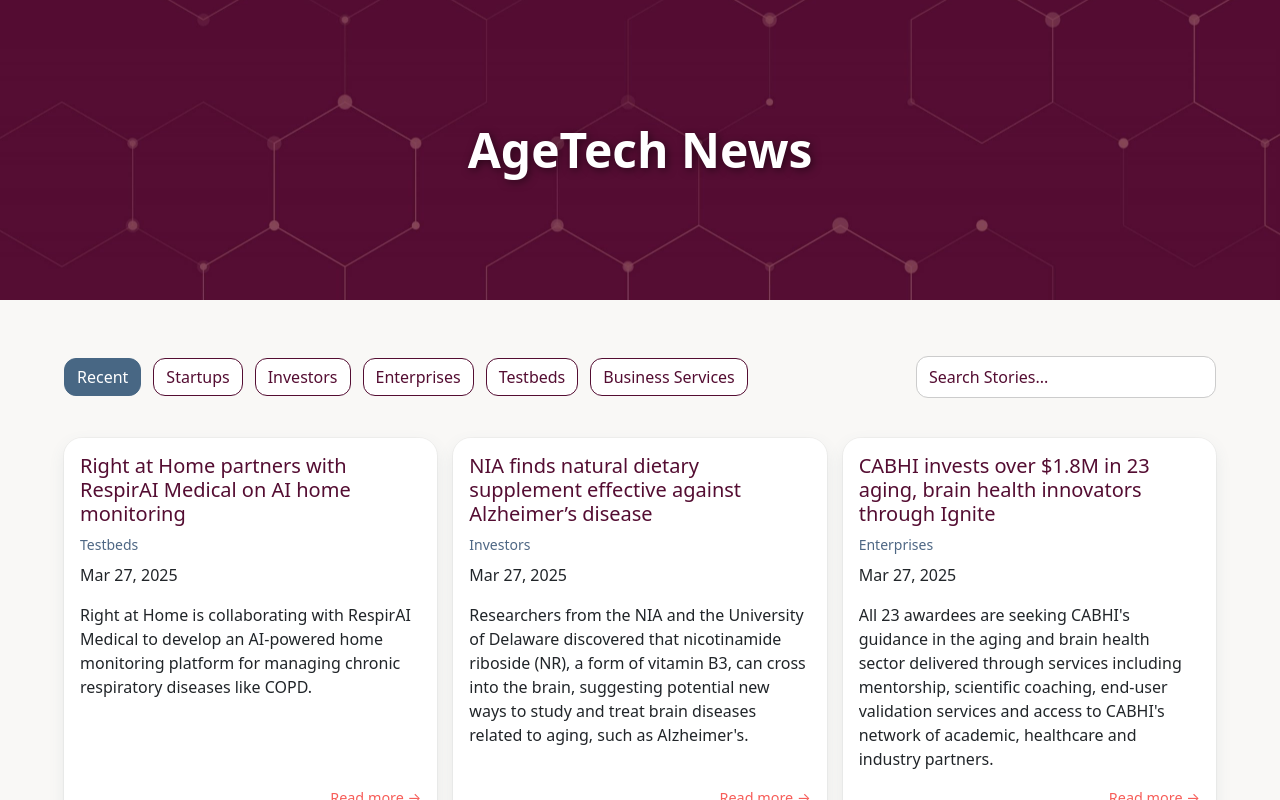
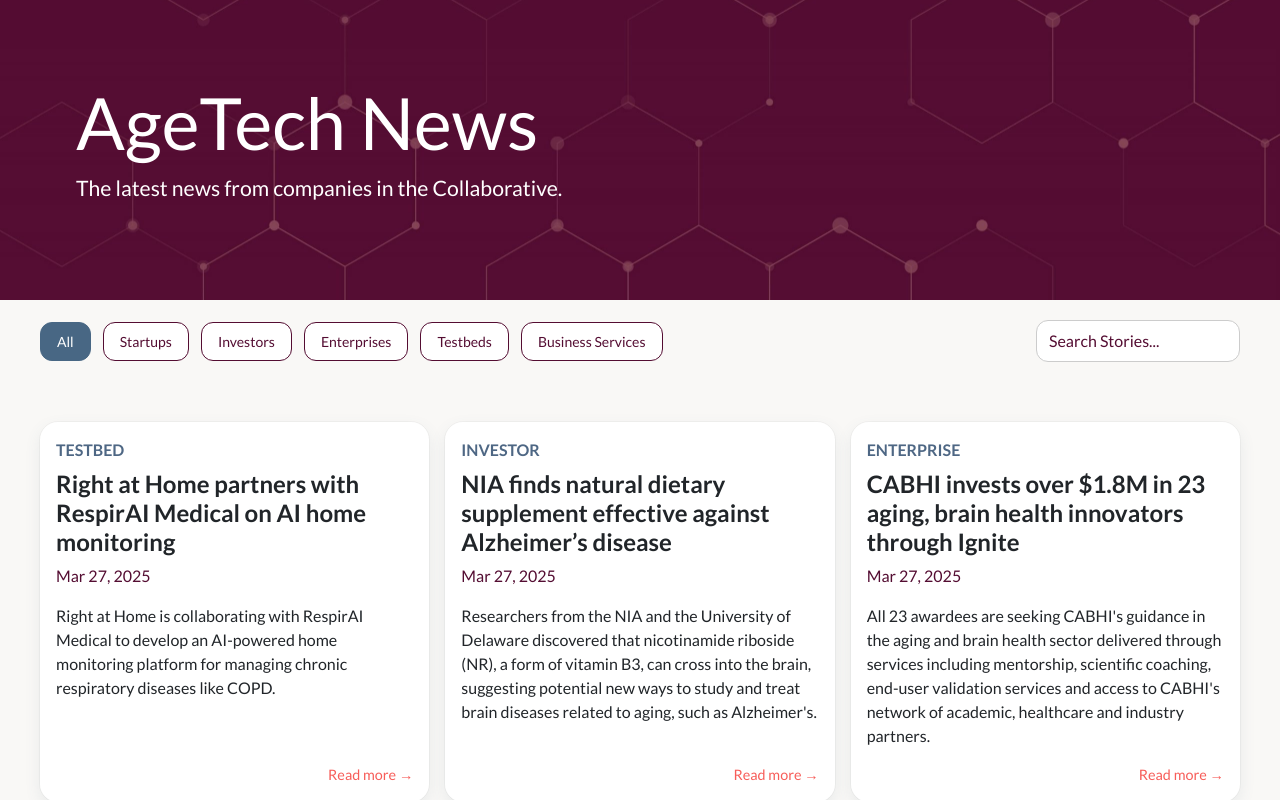
Before and after one commit to MichaelAARP/agetech-news, a Next.js app in the folder agetech-news/: page / in a window 1280 px wide. Shown: the top 800 px of the page. Built offline with nearby package versions, Linux system fonts and the light colour scheme.

Commit message:
update styles to match the public ATC site, fixed firefox scroll issue, and added subheader.

```diff
--- a/agetech-news/app/globals.css
+++ b/agetech-news/app/globals.css
@@ -1,49 +1,22 @@
+@import url('https://fonts.googleapis.com/css2?family=Lato:wght@400;700&display=swap');
+
+
 body {
   background-color: #f9f8f6;
+  font-family: 'Lato', sans-serif !important;
+  margin: 0;
+  width: 100%;
 }
 
-.btn-primary {
-  background-color: #486784;
-  border-color: #486784;
-  border-radius: 12px;
+/* fix firefox horz scroll bar */
+@-moz-document url-prefix() {
+  html, body {
+    overflow-x: hidden !important;
+    scrollbar-width: none;
+
+  }
 }
 
-.btn-primary:hover {
-  background-color: #486784;
-  border-color: #486784;
-  border-radius: 12px;
-}
-
-.btn-outline-primary {
-  color: #540D32;
-  border-color: #540D32;
-  background-color: #fff;
-  border-radius: 12px;
-}
-
-.btn-outline-primary:hover {
-  background-color: #F75D59;
-  color: #fff;
-  border-color: #F75D59;
-  border-radius: 12px;
-}
-
-.btn-primary:active,
-.btn-primary:focus,
-.btn-primary:focus-visible {
-  background-color: #486784 !important;
-  border-color: #486784 !important;
-  box-shadow: none !important;
-}
-
-.btn-outline-primary:active,
-.btn-outline-primary:focus,
-.btn-outline-primary:focus-visible {
-  background-color: #486784 !important;
-  border-color: #486784 !important;
-  color: #fff !important;
-  box-shadow: none !important;
-}
 
 
 @media (max-width: 600px) {
--- a/agetech-news/app/page.module.css
+++ b/agetech-news/app/page.module.css
@@ -1,30 +1,38 @@
-/* page.tsx styles */
-
 .hero {
   position: relative;
-  width: 100%;
   height: 300px;
-  overflow: hidden;
-  margin-bottom: 32px;
+  background-image: url('/hero.jpg');
+  background-size: cover;
+  background-position: center;
+  display: flex;
+  flex-direction: column;
+  align-items: flex-start;
+  justify-content: center;
+  padding-left: 24px;
+  text-align: left;
 }
 
-.heroImage {
+.heroOverlay {
+  color: white;
+  padding: 0 24px;
+  max-width: 1200px;
+  margin: 0 auto;
   width: 100%;
-  height: 100%;
-  object-fit: cover;
-  display: block;
+  display: flex;
+  flex-direction: column;
+  align-items: flex-start;
 }
 
 .heroTitle {
-  position: absolute;
-  top: 50%;
-  left: 50%;
-  transform: translate(-50%, -50%);
-  color: white;
-  font-size: 3rem;
-  font-weight: bold;
-  text-shadow: 2px 2px 8px rgba(0,0,0,0.5);
-  margin: 0;
+  font-size: 4.5rem;
+  margin-bottom: 0.5rem;
+  text-align: left;
+}
+
+.heroSubheader {
+  font-size: 1.325rem;
+  font-weight: 400;
+  text-align: left;
 }
 
 /* content wrapper */
@@ -32,7 +40,6 @@
   display: grid;
   grid-template-columns: repeat(auto-fit, minmax(300px, 1fr));
   gap: 16px;
-  padding: 24px;
   max-width: 1200px;
   margin: 0 auto;
 }
@@ -44,6 +51,7 @@
   align-items: center;
   flex-wrap: wrap;
   gap: 12px;
+  padding: 20px 00px;
   margin-bottom: 24px;
   grid-column: 1 / -1;
 }
@@ -55,12 +63,13 @@
 }
 
 .searchGroup {
-  flex-grow: 1;
   max-width: 300px;
-  margin-left: auto;
+  width: 100%;
+  display: flex;
+  justify-content: flex-end;
 }
 
-.searchGroup input[type="text"] {
+.searchInput {
   border-radius: 12px !important;
   border: 1px solid #ccc !important;
   padding: 8px 12px;
@@ -69,15 +78,50 @@
   color: #000;
 }
 
-.searchGroup input[type="text"]:focus {
+.searchInput:focus {
   box-shadow: 0 0 0 0.2rem rgba(72, 103, 132, 0.35) !important;
   outline: none;
   color: #540D32;
 }
 
-.searchGroup input::placeholder {
+.searchInput::placeholder {
   color: #540D32;
   opacity: 1;
+}
+
+.customBtn {
+  font-size: 14px;
+  padding: 8px 16px;
+  border-radius: 12px;
+  border: 1px solid transparent;
+  cursor: pointer;
+  transition: background-color 0.2s ease, border-color 0.2s ease, color 0.2s ease;
+  font-family: 'Lato', sans-serif;
+}
+
+.primary {
+  background-color: #486784;
+  color: white;
+  border-color: #486784;
+}
+
+.primary:hover,
+.primary:focus {
+  background-color: #3a5771;
+  border-color: #3a5771;
+}
+
+.outline {
+  background-color: #fff;
+  color: #540D32;
+  border: 1px solid #540D32;
+}
+
+.outline:hover,
+.outline:focus {
+  background-color: #F75D59;
+  color: #fff;
+  border-color: #F75D59;
 }
 
 .loadingIndicator {
@@ -90,11 +134,14 @@
   min-height: 4rem;
 }
 
-.loadingIndicator .spinner-border {
-  color: #486784;
+.spinner {
+  width: 2rem;
+  height: 2rem;
+  border: 3px solid #ccc;
+  border-top-color: #486784;
+  border-radius: 50%;
+  animation: spin 0.8s linear infinite;
 }
-
-
 
 /* FeedCard.tsx styles */
 
@@ -117,16 +164,18 @@
 }
 
 .title {
-  font-size: 1.25rem;
+  font-size: 1.5rem;
+  font-weight: 700;
   margin-bottom: 8px;
-  color: #540D32;
+
 }
 
 .category {
   color: #4E6784;
-  font-size: 0.875rem;
+  font-size: 1rem;
   margin-bottom: 8px;
-  font-weight:light;
+  font-weight:900;
+  text-transform: uppercase;
 }
 
 .content {
@@ -137,6 +186,7 @@
 
 .date{
   font-weight:lighter;
+  color: #540D32;
 }
 
 .link {
@@ -171,8 +221,6 @@
 
   .searchGroup {
     width: 100%;
-    display: flex;
-    justify-content: center;
     padding: 15px 10px;
     max-width: 100%;
   }
@@ -180,10 +228,17 @@
   .filterGroup {
     justify-content: center;
     gap: 8px;
-
   }
 
-  .searchGroup input[type="text"] {
+  .searchInput {
     font-size: 13px;
   }
+
+  .customBtn {
+    font-size: 13px;
+    max-width: 100%;
+    padding-left: 10px;
+    padding-right: 10px;
+    box-sizing: border-box;
+  }
 }
--- a/agetech-news/app/page.tsx
+++ b/agetech-news/app/page.tsx
@@ -9,7 +9,7 @@
   const [items, setItems] = useState<FeedItem[]>([]);
   const [selectedCategory, setSelectedCategory] = useState<string>('Recent');
   const [searchQuery, setSearchQuery] = useState<string>('');
-  const [visibleCount, setVisibleCount] = useState<number>(96); //# of articles on load
+  const [visibleCount, setVisibleCount] = useState<number>(96);
   const [isLoadingMore, setIsLoadingMore] = useState(false);
 
   const feedUrl = '/feed.json';
@@ -72,7 +72,7 @@
       if (bottomReached && !isLoadingMore && !searchQuery && visibleCount < filteredItems.length) {
         setIsLoadingMore(true);
         setTimeout(() => {
-          setVisibleCount(prev => prev + 96); //# of articles on load
+          setVisibleCount(prev => prev + 96);
           setIsLoadingMore(false);
         }, 250);
       }
@@ -100,20 +100,24 @@
   };
 
   return (
-    <main style={{ backgroundColor: '#f9f8f6' }}>
+    <main style={{ backgroundColor: "#f9f8f6"}}>
       <div className={styles.hero}>
-        <img src="/hero.jpg" alt="AgeTech News" className={styles.heroImage} />
-        <h1 className={styles.heroTitle}>AgeTech News</h1>
+        <div className={styles.heroOverlay}>
+          <h1 className={styles.heroTitle}>AgeTech News</h1>
+          <p className={styles.heroSubheader}>The latest news from companies in the Collaborative.</p>
+        </div>
       </div>
 
       <div className={styles.container}>
         <div className={styles.toolbarRow}>
           <div className={styles.filterGroup}>
             <button
-              className={`btn ${selectedCategory === 'Recent' ? 'btn-primary' : 'btn-outline-primary'}`}
-              onClick={() => setSelectedCategory('Recent')}
+              className={`${styles.customBtn} ${
+                selectedCategory === "Recent" ? styles.primary : styles.outline
+              }`}
+              onClick={() => setSelectedCategory("Recent")}
             >
-              Recent
+              All
             </button>
             {allCategories.map((cat, index) => {
               const count = getSearchMatchCount(cat);
@@ -121,7 +125,9 @@
               return (
                 <button
                   key={index}
-                  className={`btn ${selectedCategory === cat ? 'btn-primary' : 'btn-outline-primary'}`}
+                  className={`${styles.customBtn} ${
+                    selectedCategory === cat ? styles.primary : styles.outline
+                  }`}
                   onClick={() => setSelectedCategory(cat)}
                 >
                   {label}
@@ -133,7 +139,7 @@
           <div className={styles.searchGroup}>
             <input
               type="text"
-              className="form-control"
+              className={styles.searchInput}
               placeholder="Search Stories..."
               value={searchQuery}
               onChange={(e) => setSearchQuery(e.target.value)}
@@ -142,12 +148,16 @@
         </div>
 
         {visibleItems.map((item, index) => (
-          <FeedCard key={index} item={item} showCategory={selectedCategory === 'Recent'} />
+          <FeedCard
+            key={index}
+            item={item}
+            showCategory={selectedCategory === "Recent"}
+          />
         ))}
 
         {isLoadingMore && (
           <div className={styles.loadingIndicator}>
-            <div className="spinner-border" role="status">
+            <div className={styles.spinner} role="status">
               <span className="visually-hidden">Loading...</span>
             </div>
           </div>
--- a/agetech-news/components/FeedCard.tsx
+++ b/agetech-news/components/FeedCard.tsx
@@ -25,8 +25,13 @@
       className={`text-decoration-none ${styles.cardLink}`}
     >
       <div className={styles.card}>
+      {showCategory && (
+        <p className={styles.category}>
+          {item.category.endsWith('s') ? item.category.slice(0, -1) : item.category}
+        </p>
+      )}
         <h2 className={styles.title}>{item.title}</h2>
-        {showCategory && <p className={styles.category}>{item.category}</p>}
+
         <p className={styles.date}>{formatDate(item.pubDate)}</p>
         <p className={styles.content}>{item.content}</p>
         <span className={styles.link}>Read more →</span>
```
